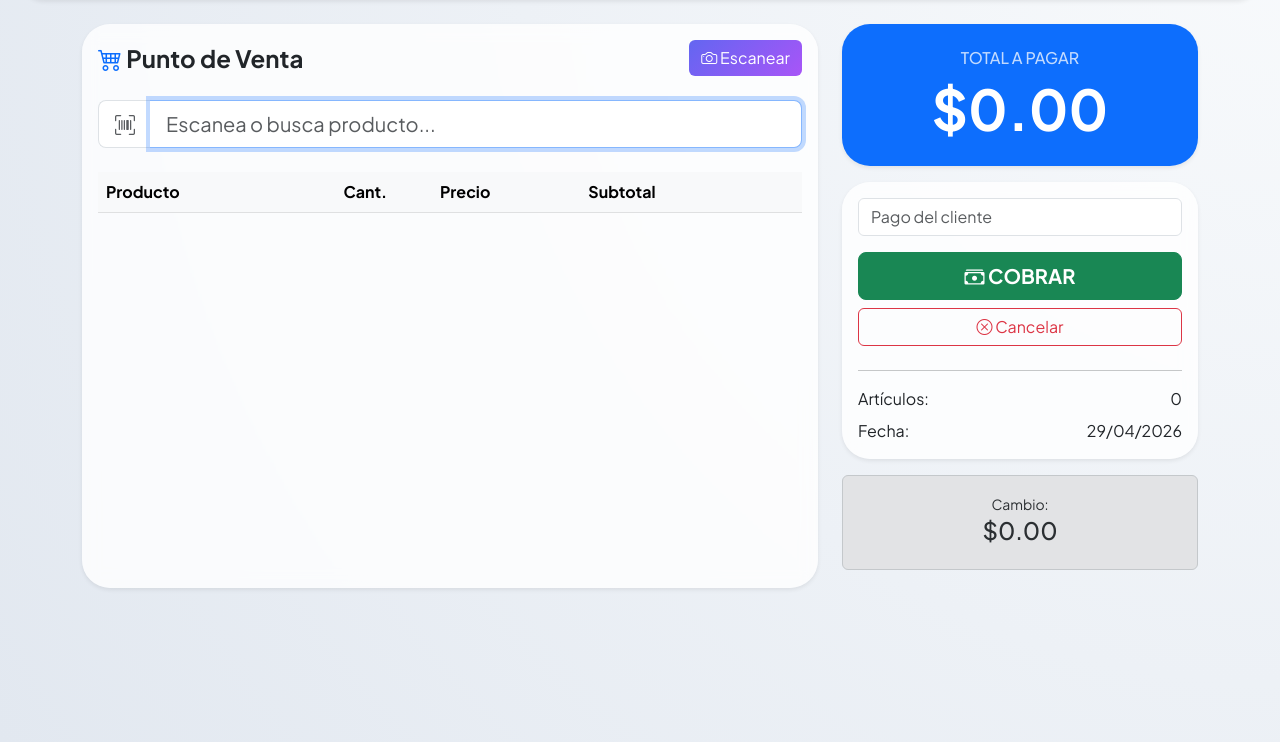
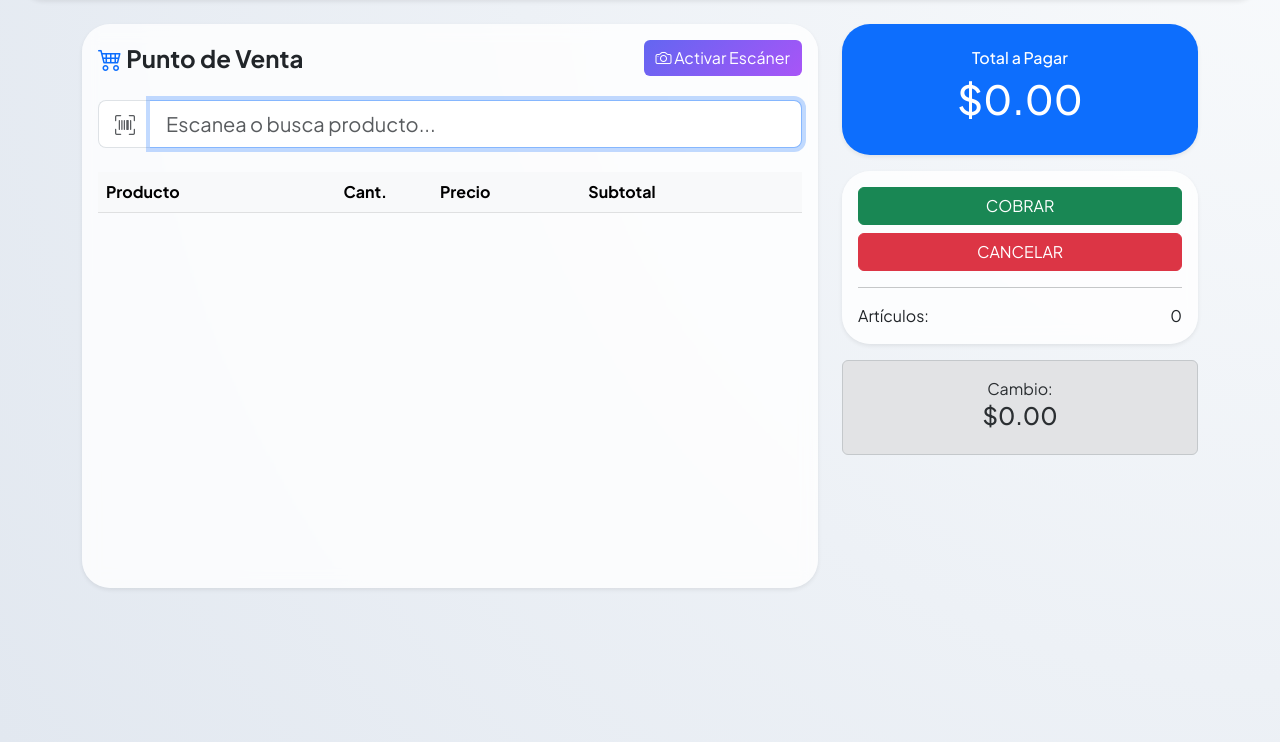
Before and after one commit to Victormanzou/ANDROID, a Flask app: page /ventas in a window 1280 px wide. Shown: the part 78-820 px from the top of the page. Run offline with Flask 3, Linux system fonts and the light colour scheme; lists and menus that the app fills with data are empty.

Commit message:
Actualizar ventas.html

```diff
--- a/templates/ventas.html
+++ b/templates/ventas.html
@@ -1,6 +1,7 @@
 {% extends 'base.html' %}
 
 {% block content %}
+
 <div class="row">
     <div class="col-md-8">
         <div class="card shadow-sm border-0 mb-4">
@@ -11,18 +12,33 @@
                         <i class="bi bi-cart4 text-primary"></i> Punto de Venta
                     </h4>
 
-                    <button class="btn btn-primary" onclick="abrirEscaner()">
-                        <i class="bi bi-camera"></i> Escanear
+                    <button class="btn btn-primary" onclick="toggleEscaner()">
+                        <i class="bi bi-camera"></i> Activar Escáner
                     </button>
                 </div>
 
-                <!-- INPUT PRODUCTO -->
+                <!-- CÁMARA -->
+                <div id="contenedor-lector" class="mb-3"
+                     style="display:none; border:2px solid #0d6efd; border-radius:10px; padding:10px;">
+                    <div id="reader" style="width:100%;"></div>
+                    <button class="btn btn-sm btn-danger w-100 mt-2" onclick="toggleEscaner()">
+                        Detener Cámara
+                    </button>
+                </div>
+
+                <!-- INPUT -->
                 <div class="input-group input-group-lg mb-4">
                     <span class="input-group-text bg-white border-end-0">
                         <i class="bi bi-upc-scan text-muted"></i>
                     </span>
-                    <input type="text" id="buscadorVentas" class="form-control border-start-0"
-                           placeholder="Escanea o busca producto..." autofocus>
+
+                    <input type="text"
+                           id="buscadorVentas"
+                           class="form-control border-start-0"
+                           placeholder="Escanea o busca producto..."
+                           inputmode="text"
+                           autocomplete="off"
+                           autofocus>
                 </div>
 
                 <!-- TABLA -->
@@ -50,105 +66,120 @@
 
         <div class="card shadow-sm border-0 bg-primary text-white mb-3">
             <div class="card-body text-center py-4">
-                <h6 class="text-uppercase opacity-75">Total a Pagar</h6>
-                <h1 class="display-4 fw-bold mb-0" id="totalPagar">$0.00</h1>
+                <h6>Total a Pagar</h6>
+                <h1 id="totalPagar">$0.00</h1>
             </div>
         </div>
 
         <div class="card shadow-sm border-0 p-3">
 
-            <!-- PAGO -->
-            <input type="number" id="inputPago" class="form-control mb-3"
-                   placeholder="Pago del cliente">
-
-            <button class="btn btn-success btn-lg w-100 mb-2 fw-bold" onclick="finalizarVenta()">
-                <i class="bi bi-cash-stack"></i> COBRAR
+            <button class="btn btn-success w-100 mb-2" onclick="finalizarVenta()">
+                COBRAR
             </button>
 
-            <button class="btn btn-outline-danger w-100 mb-2" onclick="cancelarVenta()">
-                <i class="bi bi-x-circle"></i> Cancelar
+            <button class="btn btn-danger w-100" onclick="cancelarVenta()">
+                CANCELAR
             </button>
 
             <hr>
 
-            <div class="d-flex justify-content-between mb-2">
+            <div class="d-flex justify-content-between">
                 <span>Artículos:</span>
                 <span id="conteoArticulos">0</span>
             </div>
 
-            <div class="d-flex justify-content-between">
-                <span>Fecha:</span>
-                <span>{{ now.strftime('%d/%m/%Y') }}</span>
-            </div>
         </div>
 
         <div class="alert alert-secondary text-center mt-3">
-            <small>Cambio:</small>
-            <h4 id="cambioEntregado">$0.00</h4>
+            Cambio: <h4 id="cambioEntregado">$0.00</h4>
         </div>
-
-        <div id="mensaje" class="alert mt-3" style="display:none;"></div>
 
     </div>
 </div>
 
+<script src="https://unpkg.com/html5-qrcode"></script>
+
 <script>
 let carrito = [];
+let html5QrcodeScanner = null;
 
-/* 📷 ESCÁNER */
-function abrirEscaner() {
-    if (window.Android && Android.iniciarEscaner) {
-        Android.iniciarEscaner();
+/* =========================
+   📷 CÁMARA
+========================= */
+function toggleEscaner() {
+    const contenedor = document.getElementById('contenedor-lector');
+
+    if (contenedor.style.display === 'none') {
+        contenedor.style.display = 'block';
+        iniciarEscaner();
     } else {
-        mostrarMensaje("⚠️ Cámara solo en app", "warning");
+        contenedor.style.display = 'none';
+        if (html5QrcodeScanner) {
+            html5QrcodeScanner.clear();
+            html5QrcodeScanner = null;
+        }
     }
 }
 
-/* 🔍 BUSCAR PRODUCTO */
+function iniciarEscaner() {
+    if (!html5QrcodeScanner) {
+        html5QrcodeScanner = new Html5QrcodeScanner("reader", {
+            fps: 10,
+            qrbox: 200
+        });
+    }
+
+    html5QrcodeScanner.render((text) => {
+        buscarYAgregar(text);
+        vibrar();
+    });
+}
+
+/* =========================
+   🔍 BUSCAR
+========================= */
 function buscarYAgregar(codigo) {
     if (!codigo) return;
 
     fetch(`/buscar_producto/${codigo}`)
-        .then(res => res.json())
+        .then(r => r.json())
         .then(data => {
             if (data.success) {
                 agregarAlCarrito(data.producto);
-            } else {
-                mostrarMensaje("Producto no encontrado", "danger");
             }
-        })
-        .catch(() => mostrarMensaje("Error de conexión", "danger"));
+        });
 }
 
-/* ➕ AGREGAR */
-function agregarAlCarrito(producto) {
-    const existente = carrito.find(p => p.codigo_barras === producto.codigo_barras);
+/* =========================
+   ➕ CARRITO
+========================= */
+function agregarAlCarrito(p) {
+    let ex = carrito.find(x => x.codigo_barras === p.codigo_barras);
 
-    if (existente) {
-        existente.cantidad++;
-    } else {
-        carrito.push({
-            codigo_barras: producto.codigo_barras,
-            nombre: producto.nombre,
-            precio: producto.precio_venta,
+    if (ex) ex.cantidad++;
+    else carrito.push({
+        codigo_barras: p.codigo_barras,
+        nombre: p.nombre,
+        precio: p.precio_venta,
         cantidad: 1
     });
-    }
 
     actualizarTabla();
 }
 
-/* 🔄 ACTUALIZAR TABLA */
+/* =========================
+   🔄 TABLA
+========================= */
 function actualizarTabla() {
-    const lista = document.getElementById('listaVenta');
+    let lista = document.getElementById('listaVenta');
     lista.innerHTML = '';
 
     let total = 0;
     let items = 0;
 
     carrito.forEach((p, i) => {
-        let subtotal = p.precio * p.cantidad;
-        total += subtotal;
+        let sub = p.precio * p.cantidad;
+        total += sub;
         items += p.cantidad;
 
         lista.innerHTML += `
@@ -156,10 +187,8 @@ function actualizarTabla() {
             <td>${p.nombre}</td>
             <td class="text-center">${p.cantidad}</td>
             <td>$${p.precio}</td>
-            <td>$${subtotal.toFixed(2)}</td>
-            <td>
-                <button class="btn btn-sm btn-danger" onclick="eliminarItem(${i})">X</button>
-            </td>
+            <td>$${sub.toFixed(2)}</td>
+            <td><button onclick="eliminar(${i})">X</button></td>
         </tr>`;
     });
 
@@ -167,90 +196,80 @@ function actualizarTabla() {
     document.getElementById('conteoArticulos').innerText = items;
 }
 
-/* ❌ ELIMINAR */
-function eliminarItem(i) {
+/* =========================
+   ❌ ELIMINAR
+========================= */
+function eliminar(i) {
     carrito.splice(i, 1);
     actualizarTabla();
 }
 
-/* 💰 COBRAR */
+/* =========================
+   💰 COBRAR
+========================= */
 function finalizarVenta() {
-    if (carrito.length === 0) {
-        mostrarMensaje("Carrito vacío", "warning");
-        return;
-    }
+    if (carrito.length === 0) return;
 
-    let pago = parseFloat(document.getElementById('inputPago').value);
+    let pago = prompt("Pago:");
     let total = parseFloat(document.getElementById('totalPagar').innerText.replace('$',''));
-
-    if (isNaN(pago) || pago < total) {
-        mostrarMensaje("Pago insuficiente", "danger");
-        return;
-    }
 
     fetch('/finalizar_venta', {
         method: 'POST',
-        headers: {'Content-Type': 'application/json'},
+        headers: {'Content-Type':'application/json'},
         body: JSON.stringify({ carrito })
-    })
-    .then(res => res.json())
-    .then(data => {
-        if (data.success) {
-
-            let cambio = pago - total;
-
-            document.getElementById('cambioEntregado').innerText = `$${cambio.toFixed(2)}`;
-
-            mostrarMensaje("Venta realizada", "success");
+    }).then(r => r.json()).then(() => {
+        document.getElementById('cambioEntregado').innerText =
+            `$${(pago - total).toFixed(2)}`;
 
         carrito = [];
         actualizarTabla();
-
-            document.getElementById('inputPago').value = '';
-
-            // 🔥 regresar foco al input principal
-            document.getElementById('buscadorVentas').focus();
-        }
     });
 }
 
-/* ❌ CANCELAR */
+/* =========================
+   ❌ CANCELAR
+========================= */
 function cancelarVenta() {
     carrito = [];
     actualizarTabla();
-
     document.getElementById('cambioEntregado').innerText = "$0.00";
-    document.getElementById('inputPago').value = '';
-
-    mostrarMensaje("Venta cancelada", "secondary");
-
-    document.getElementById('buscadorVentas').focus();
 }
 
-/* 📢 MENSAJES */
-function mostrarMensaje(texto, tipo) {
-    const div = document.getElementById('mensaje');
-    div.innerHTML = texto;
-    div.className = `alert alert-${tipo}`;
-    div.style.display = 'block';
-
-    setTimeout(() => div.style.display = 'none', 2000);
-}
-
-/* ⌨️ ENTER FIX ANDROID */
+/* =========================
+   ⌨️ FIX ANDROID TECLADO
+========================= */
 window.onload = function () {
 
     const input = document.getElementById('buscadorVentas');
 
-    input.addEventListener('keydown', function (e) {
+    function procesar() {
+        const codigo = input.value.trim();
+        if (!codigo) return;
+
+        buscarYAgregar(codigo);
+        input.value = '';
+    }
+
+    // ENTER físico
+    input.addEventListener('keydown', (e) => {
         if (e.key === 'Enter') {
-            e.preventDefault(); // 🔥 evita salto al input de pago
-            buscarYAgregar(this.value.trim());
-            this.value = '';
+            e.preventDefault();
+            procesar();
         }
     });
 
+    // ANDROID "DONE / NEXT"
+    input.addEventListener('keyup', (e) => {
+        if (e.key === 'Enter') procesar();
+    });
+
+    // fallback
+    input.addEventListener('change', procesar);
 };
+
+function vibrar() {
+    if (navigator.vibrate) navigator.vibrate(80);
+}
 </script>
 
 {% endblock %}
```
Lines whose indentation alone changed are shown as unchanged.
